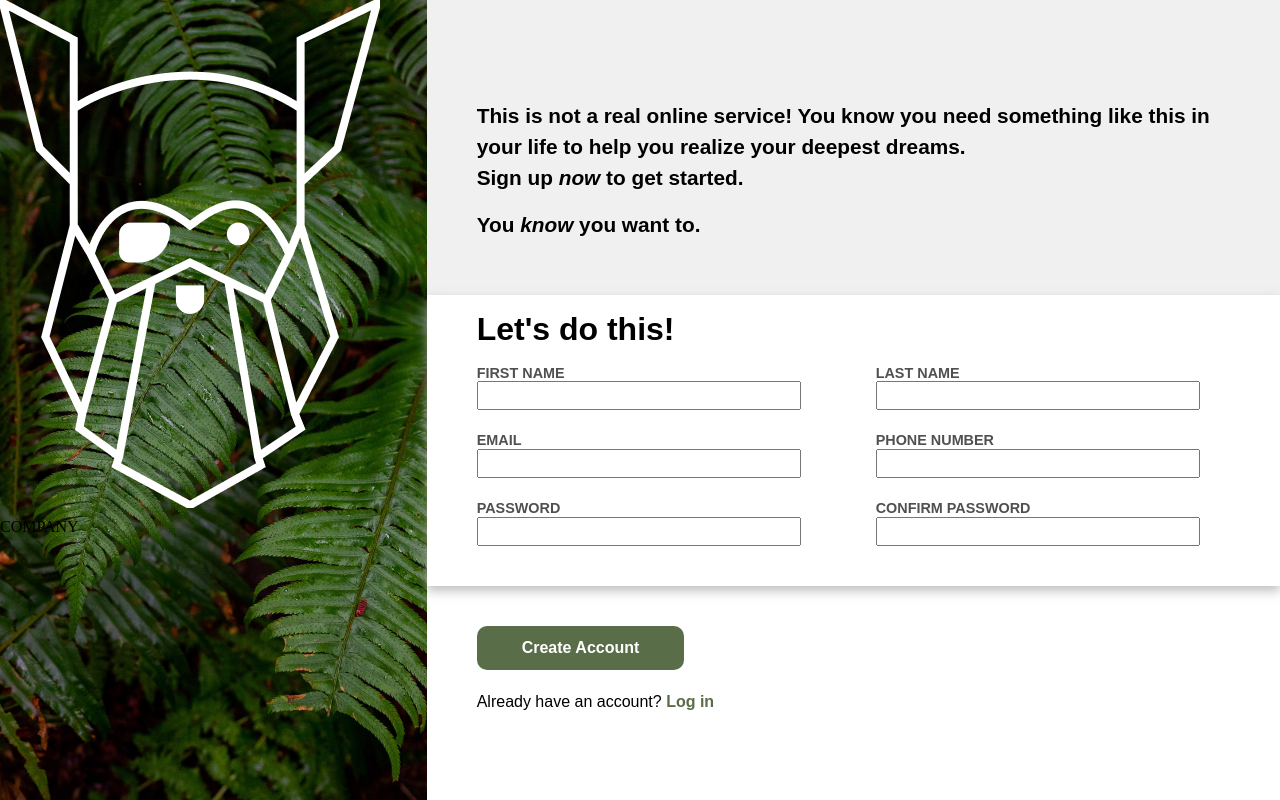
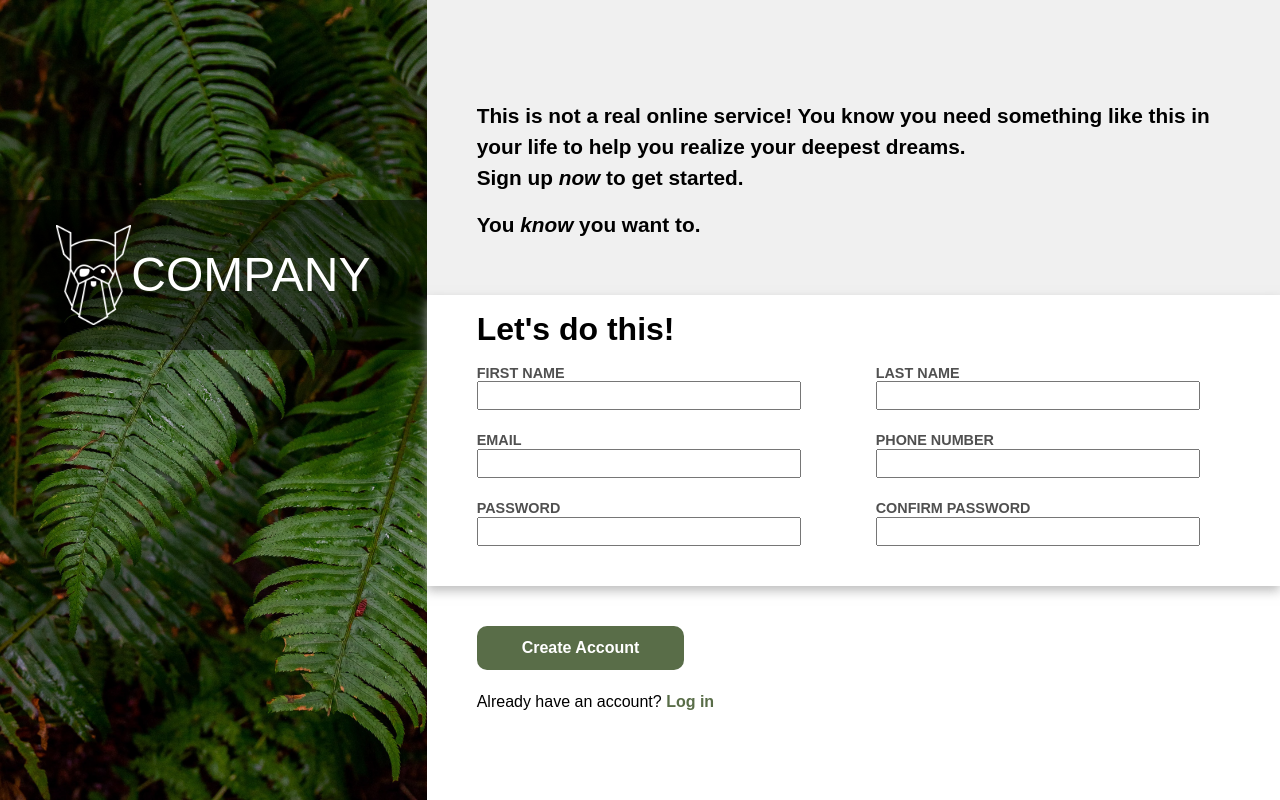
Before and after one commit to michaelrgarcia/signupform, a plain HTML site: page index.html in a window 1280 px wide. Drawn offline with Linux system fonts and the light colour scheme.

Commit message:
Position/style logo div + content

```diff
--- a/style.css
+++ b/style.css
@@ -20,6 +20,7 @@ header, main, footer {
     display: flex;
     flex-direction: column;
     flex-basis: 35vw;
+    padding-top: 200px;
 
     background: rgba(0, 0, 0, 0.2) url(./imgs/halie-west-25xggax4bSA-unsplash.jpg) no-repeat center;
     background-size: cover;
@@ -98,3 +99,28 @@ a {
     text-decoration: none;
     font-weight: bold;
 }
+
+.logo {
+    display: flex;
+    align-items: center;
+    justify-content: center;
+
+    background-color: rgba(0, 0, 0, 0.5);
+
+    height: 150px;
+}
+
+.logo img {
+    width: clamp(75px, 7vw, 5vw);
+    vertical-align: middle;
+}
+
+.logo p {
+    display: inline-block;
+
+    font-family: sans-serif;
+    font-size: 3em;
+    vertical-align: middle;
+
+    color:white;
+}
```
